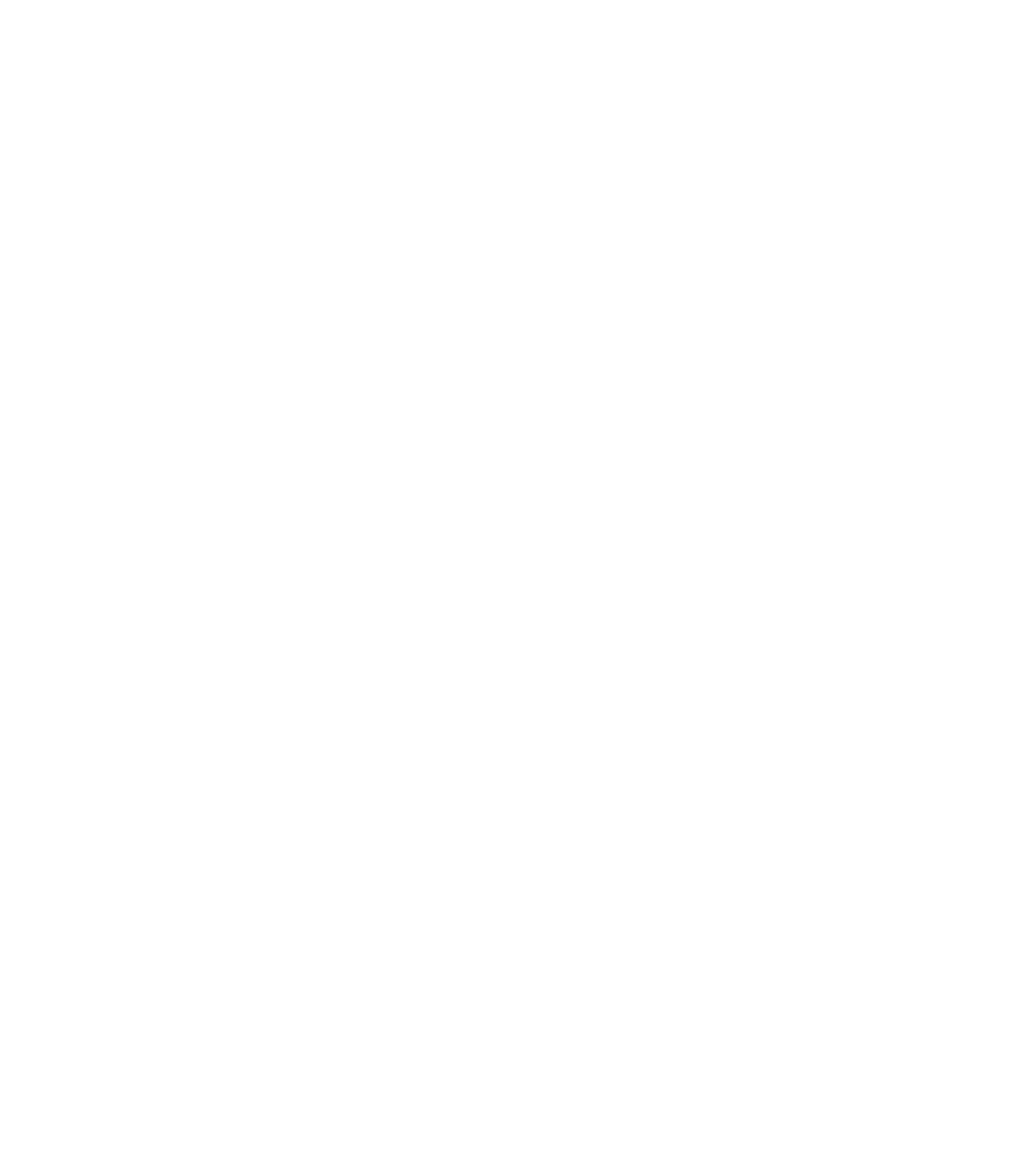
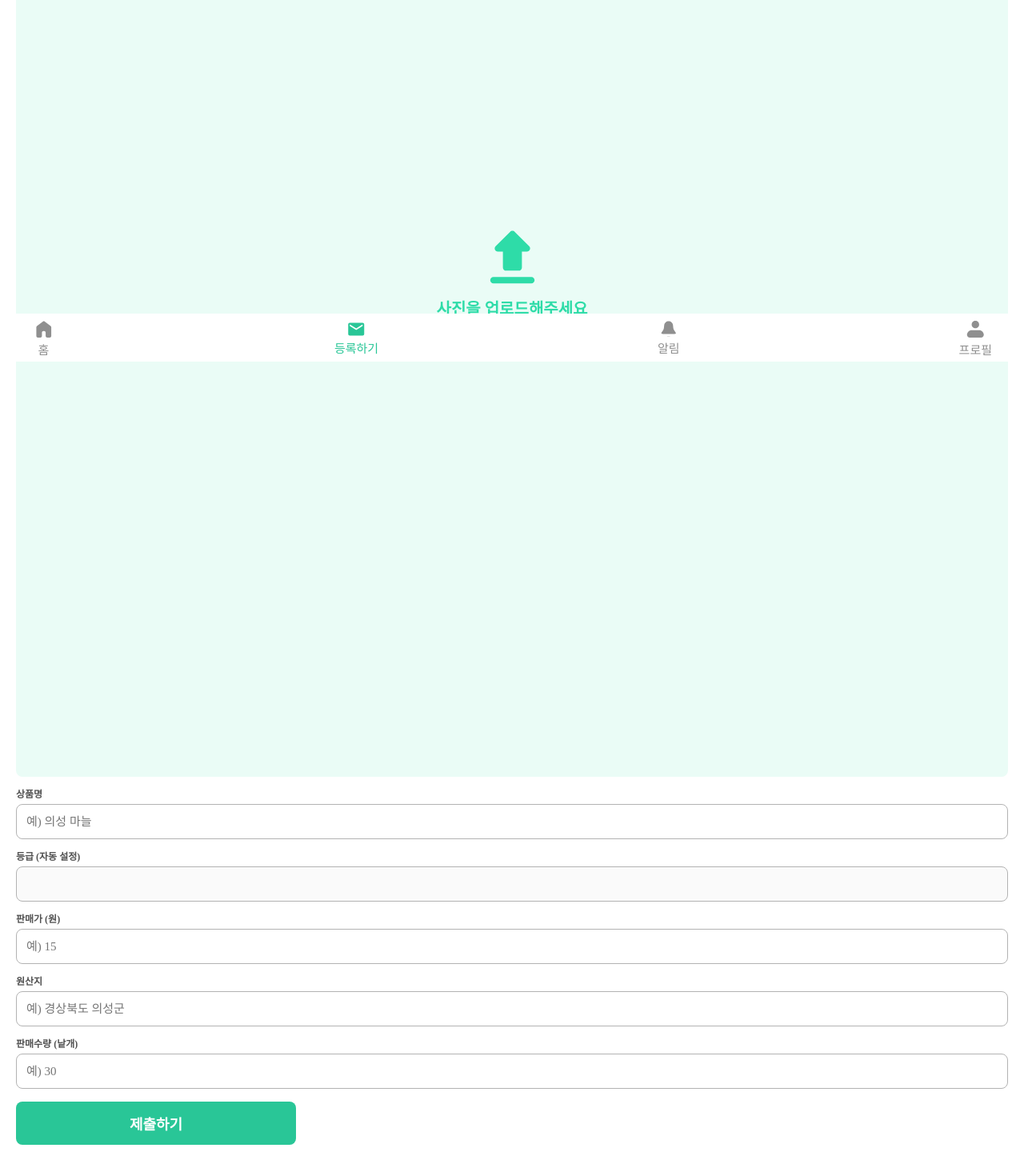
Before and after one commit to hackersground-kr/hg-FiveSelves, a React (Create React App) app: page /upload in a window 1280 px wide. Before the commit this address had no page. Shown: the part 348-1818 px from the top of the page at 80% size. Before the commit the page ends 800 px from the top, so only its background shows below. Built offline with nearby package versions, Linux system fonts and the light colour scheme; a web font is replaced by a local one.

Commit message:
Upload 완성

```diff
--- /dev/null
+++ b/src/assets/icon/UploadIcon.tsx
@@ -0,0 +1,23 @@
+import React from 'react';
+
+const UploadIcon = () => {
+  return (
+    <svg
+      width="95"
+      height="95"
+      viewBox="0 0 95 95"
+      fill="none"
+      xmlns="http://www.w3.org/2000/svg"
+    >
+      <g id="ic:round-upload">
+        <path
+          id="Vector"
+          d="M39.5833 63.3334H55.4166C57.5937 63.3334 59.375 61.5521 59.375 59.375V39.5834H65.6687C69.1916 39.5834 70.9729 35.3084 68.4791 32.8146L50.3104 14.6459C49.9442 14.2789 49.5092 13.9878 49.0303 13.7892C48.5515 13.5905 48.0382 13.4883 47.5198 13.4883C47.0013 13.4883 46.488 13.5905 46.0092 13.7892C45.5303 13.9878 45.0953 14.2789 44.7291 14.6459L26.5604 32.8146C24.0666 35.3084 25.8083 39.5834 29.3312 39.5834H35.625V59.375C35.625 61.5521 37.4062 63.3334 39.5833 63.3334ZM23.75 71.25H71.25C73.427 71.25 75.2083 73.0313 75.2083 75.2084C75.2083 77.3855 73.427 79.1667 71.25 79.1667H23.75C21.5729 79.1667 19.7916 77.3855 19.7916 75.2084C19.7916 73.0313 21.5729 71.25 23.75 71.25Z"
+          fill="#2EDCA8"
+        />
+      </g>
+    </svg>
+  );
+};
+
+export default UploadIcon;
--- /dev/null
+++ b/src/pages/Upload/index.tsx
@@ -0,0 +1,66 @@
+/*eslint-disable*/
+import MenuBar from 'components/MenuBar';
+import React, { ChangeEvent, useState } from 'react';
+import * as S from './style';
+import UploadIcon from 'assets/icon/UploadIcon';
+
+const Upload = () => {
+  const [selectState, setSelectState] = useState(2);
+
+  const [image, setImage] = useState<string | null>(null);
+
+  const handleFileChange = (event: ChangeEvent<HTMLInputElement>) => {
+    const file = event.target.files?.[0];
+    if (file) {
+      const reader = new FileReader();
+      reader.onloadend = () => {
+        setImage(reader.result as string);
+      };
+      reader.readAsDataURL(file);
+    }
+  };
+
+  return (
+    <S.Layout>
+      <S.Title>상품 등록</S.Title>
+      <S.ImgLayout>
+        {image ? (
+          <S.Img src={image} alt="Uploaded preview" />
+        ) : (
+          <>
+            <UploadIcon />
+            <S.UploadText>사진을 업로드해주세요</S.UploadText>
+            <S.UploadText>1:1 비율 권장</S.UploadText>
+          </>
+        )}
+        <S.FileInput type="file" accept="image/*" onChange={handleFileChange} />
+      </S.ImgLayout>
+      <S.InputsLayout>
+        <S.NameLayout>
+          <S.Category>상품명</S.Category>
+          <S.Input placeholder='예) 의성 마늘' />
+        </S.NameLayout>
+        <S.NameLayout>
+          <S.Category>등급 (자동 설정)</S.Category>
+          <S.Input disabled />
+        </S.NameLayout>
+        <S.NameLayout>
+          <S.Category>판매가 (원)</S.Category>
+          <S.Input placeholder='예) 15' type='number' inputMode='numeric' pattern="[0-9]*" />
+        </S.NameLayout>
+        <S.NameLayout>
+          <S.Category>원산지</S.Category>
+          <S.Input placeholder='예) 경상북도 의성군' />
+        </S.NameLayout>
+        <S.NameLayout>
+          <S.Category>판매수량 (낱개)</S.Category>
+          <S.Input placeholder='예) 30' />
+        </S.NameLayout>
+      </S.InputsLayout>
+      <S.Submit>제출하기</S.Submit>
+      <MenuBar selectState={selectState} setSelectState={setSelectState} />
+    </S.Layout>
+  );
+};
+
+export default Upload;
--- /dev/null
+++ b/src/pages/Upload/style.ts
@@ -0,0 +1,91 @@
+import { theme } from 'lib/utils/style/theme';
+import styled from 'styled-components';
+import DownArrow from 'assets/icon/Down.svg';
+
+export const Layout = styled.div`
+  padding: 24px 20px 114px 20px;
+  width: 100%;
+  display: flex;
+  flex-direction: column;
+`;
+export const Title = styled.p`
+  font-size: 24px;
+  font-weight: 600;
+`;
+export const ImgLayout = styled.div`
+  position: relative;
+  display: flex;
+  flex-direction: column;
+  width: 100%;
+  justify-content: center;
+  align-items: center;
+  background-color: ${theme.green[50]};
+  border-radius: 8px;
+  margin-top: 20px;
+  aspect-ratio: 1/1;
+  overflow: hidden;
+`;
+export const UploadText = styled.p`
+  color: ${theme.green[300]};
+  text-align: center;
+  font-size: 20px;
+  font-weight: 600;
+`;
+export const InputsLayout = styled.div`
+  display: flex;
+  flex-direction: column;
+  gap: 12px;
+  margin-top: 12px;
+`;
+export const NameLayout = styled.div`
+  width: 100%;
+  display: flex;
+  flex-direction: column;
+  align-items: flex-start;
+  gap: 4px;
+`;
+export const Category = styled.p`
+  color: ${theme.grey[800]};
+  font-size: 12px;
+  font-weight: 600;
+`;
+export const Input = styled.input`
+  width: 100%;
+  height: 44px;
+  border-radius: 8px;
+  border: 1px solid ${theme.grey[300]};
+  padding-left: 12px;
+  font-size: 15px;
+  font-weight: 400;
+`;
+export const Img = styled.img`
+  width: 100%;
+  height: 100%;
+  object-fit: cover;
+`;
+
+export const FileInput = styled.input`
+  position: absolute;
+  width: 100%;
+  height: 100%;
+  opacity: 0;
+  cursor: pointer;
+`;
+export const Submit = styled.button`
+  display: flex;
+  width: 350px;
+  justify-content: center;
+  align-items: center;
+  border-radius: 8px;
+  background: ${theme.green[400]};
+  border: none;
+  padding: 14px 0;
+  color: ${theme.uncategorized.White};
+  font-size: 18px;
+  font-weight: 700;
+  margin-top: 16px;
+
+  &:active {
+    background-color: ${theme.green[500]};
+  }
+`;
```
Also changed, not shown: src/router/index.tsx (+6 -11 lines), 1 other file (tests, documents, lock files or other folders).
